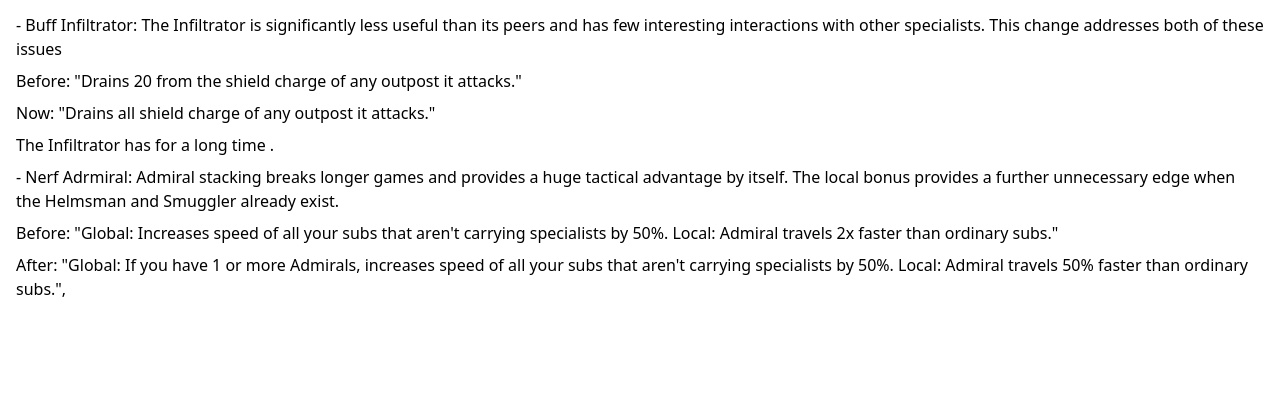
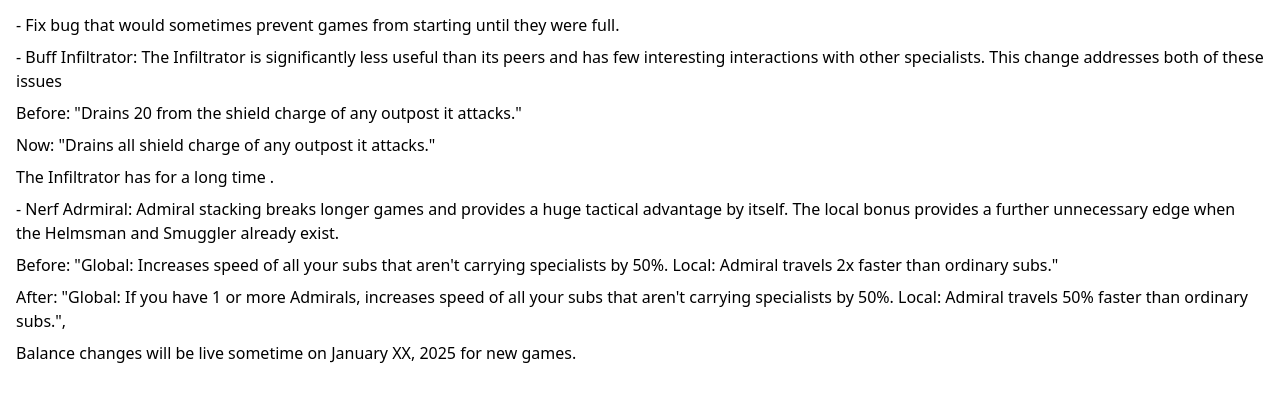
Before and after one commit to gameshovel/secretplan.github.io, a website built with Vite: page subterfuge-news/10182.html in a window 1280 px wide. Shown: the part 51-452 px from the top of the page. Built offline with nearby package versions, Linux system fonts and the light colour scheme.

Commit message:
new build notes

```diff
--- a/subterfuge-news/10182.html
+++ b/subterfuge-news/10182.html
@@ -3,10 +3,13 @@
     <meta charset="UTF-8">
     <meta name="viewport" content="width=device-width, initial-scale=1.0">
     <link rel="stylesheet" href="../styles.css">
-    <title>Version iOS 10182 / Android XXXXX Build Notes</title>
+    <title>Version iOS 10182 / Android 10335 Build Notes</title>
   </head>
   <body>
     <h1>Version iOS 10176 / Android 10330 Build Notes</h1>
+    <div>
+      - Fix bug that would sometimes prevent games from starting until they were full.
+    </div>
     <div>
       - Buff Infiltrator: The Infiltrator is significantly less useful than its peers and has few interesting interactions with other specialists. This change addresses both of these issues
     </div>
@@ -28,6 +31,9 @@
     <div>
       After: "Global: If you have 1 or more Admirals, increases speed of all your subs that aren't carrying specialists by 50%. Local: Admiral travels 50% faster than ordinary subs.",
     </div>
+    <div>
+      Balance changes will be live sometime on January XX, 2025 for new games.
+    </div>
     <script type="module" src="../src/main.ts"></script>
   </body>
 </html>
```
